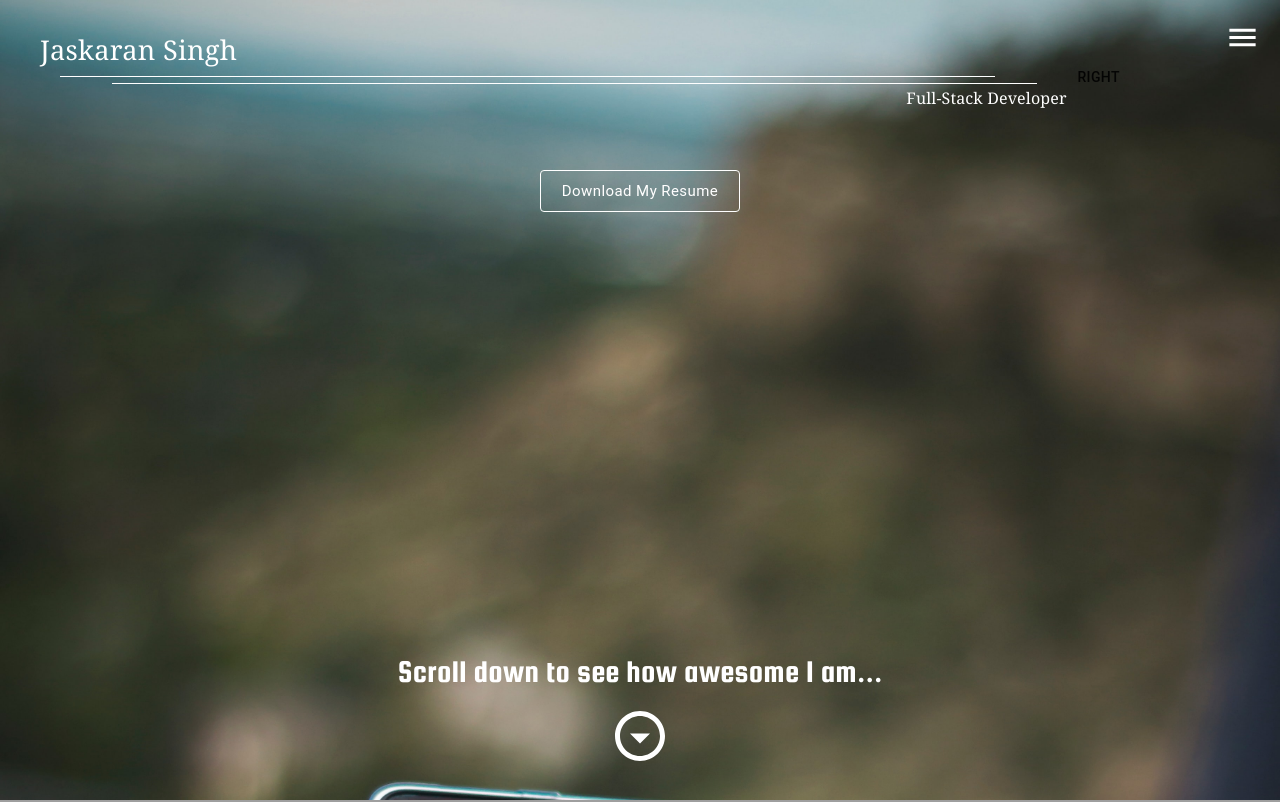
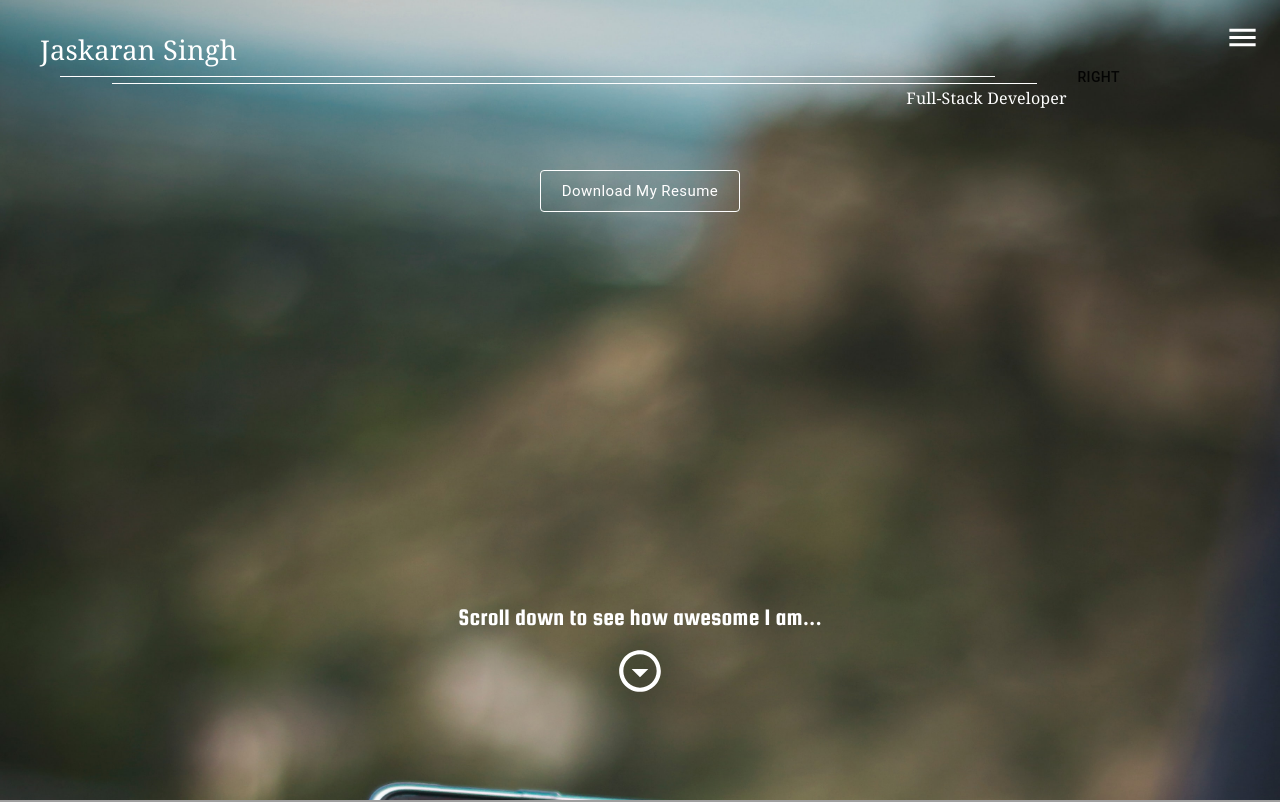
Before and after one commit to TheCoderSingh/web-portfolio, a React (Create React App) app: page / in a window 1280 px wide. Shown: the top 802 px of the page. Built offline with nearby package versions, Linux system fonts and the light colour scheme; grey boxes are pictures that could not be loaded; the HTML template or start-up script is replaced by a standard one.

Commit message:
Change scroll text and icon position

```diff
--- a/src/App.css
+++ b/src/App.css
@@ -95,10 +95,10 @@ html {
 #scroll-text {
 	color: #fff;
 	position: absolute;
-	bottom: 110px;
+	bottom: 7em;
 	text-align: center;
 	width: 100%;
-	font-size: 2em;
+	font-size: 1.5em;
 	font-family: 'Squada One', cursive;
 	line-height: 1.2;
 }
@@ -110,11 +110,11 @@ html {
 	text-align: center;
 	position: absolute;
 	width: 100%;
-	bottom: 30px;
+	bottom: 100px;
 }
 
 .scroll-icon svg {
-	font-size: 60px;
+	font-size: 50px;
 }
 
 #home, #about {
--- a/src/components/pages/Home.js
+++ b/src/components/pages/Home.js
@@ -31,7 +31,7 @@ const Home = () => {
 					<Grid item xs={12}>
 						<Typography id="scroll-text">
 							Scroll down to see how awesome I am...
-					</Typography>
+						</Typography>
 					</Grid>
 					<Grid item xs={12} onClick={executeScroll} >
 						<ScrollIcon />
```
